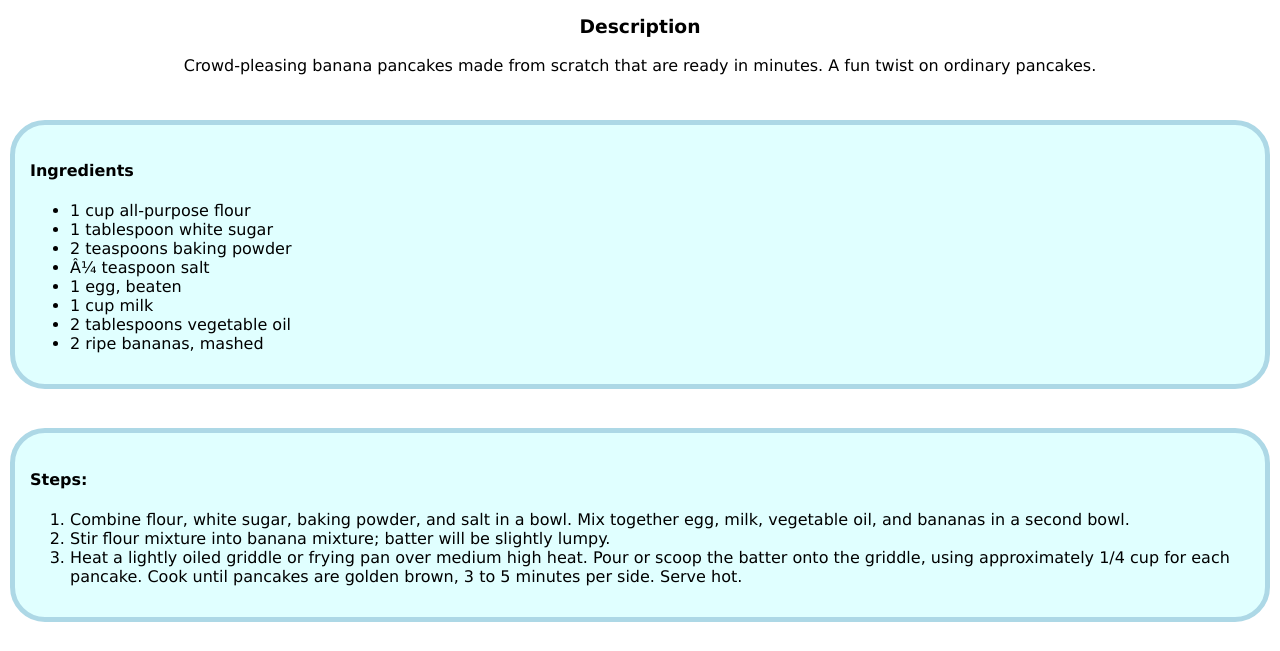
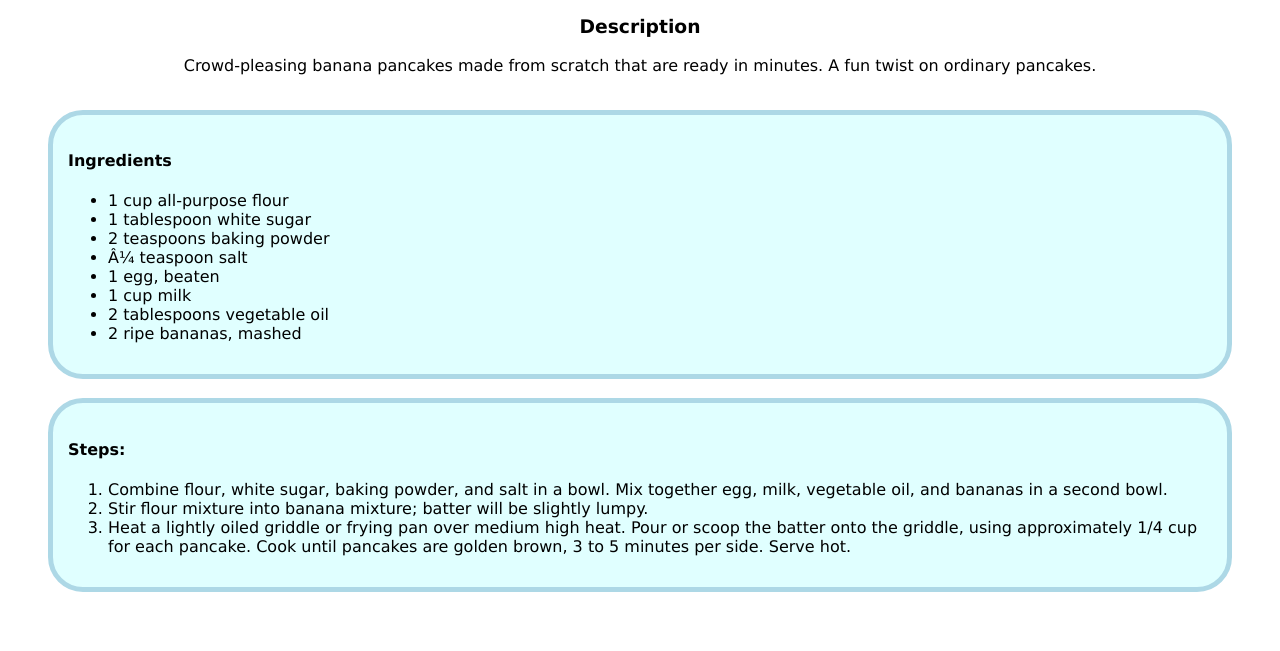
Before and after one commit to HenryMandorla/odin-recipes, a plain HTML site: page recipes/pancakes.html in a window 1280 px wide. Shown: the part 224-875 px from the top of the page. After the commit the page ends 835 px from the top, so only its background shows below. Drawn offline with Linux system fonts and the light colour scheme.

Commit message:
Fix bug - text too close to edge of page
Fixed bug by creating left and right margin on description text.

```diff
--- a/css/styles.css
+++ b/css/styles.css
@@ -121,6 +121,7 @@ img {
 
 .desc-text {
     color: black; text-align: center;
+    margin: 1rem;
 }
 
 .ingredients-text,
@@ -133,7 +134,8 @@ img {
     border-width: 5px;
     padding: 15px;
     border-color: lightblue;
-    margin: 10px;
+    margin-left: 3rem;
+    margin-right: 3rem;
 }
 
 .rec-page {
```
